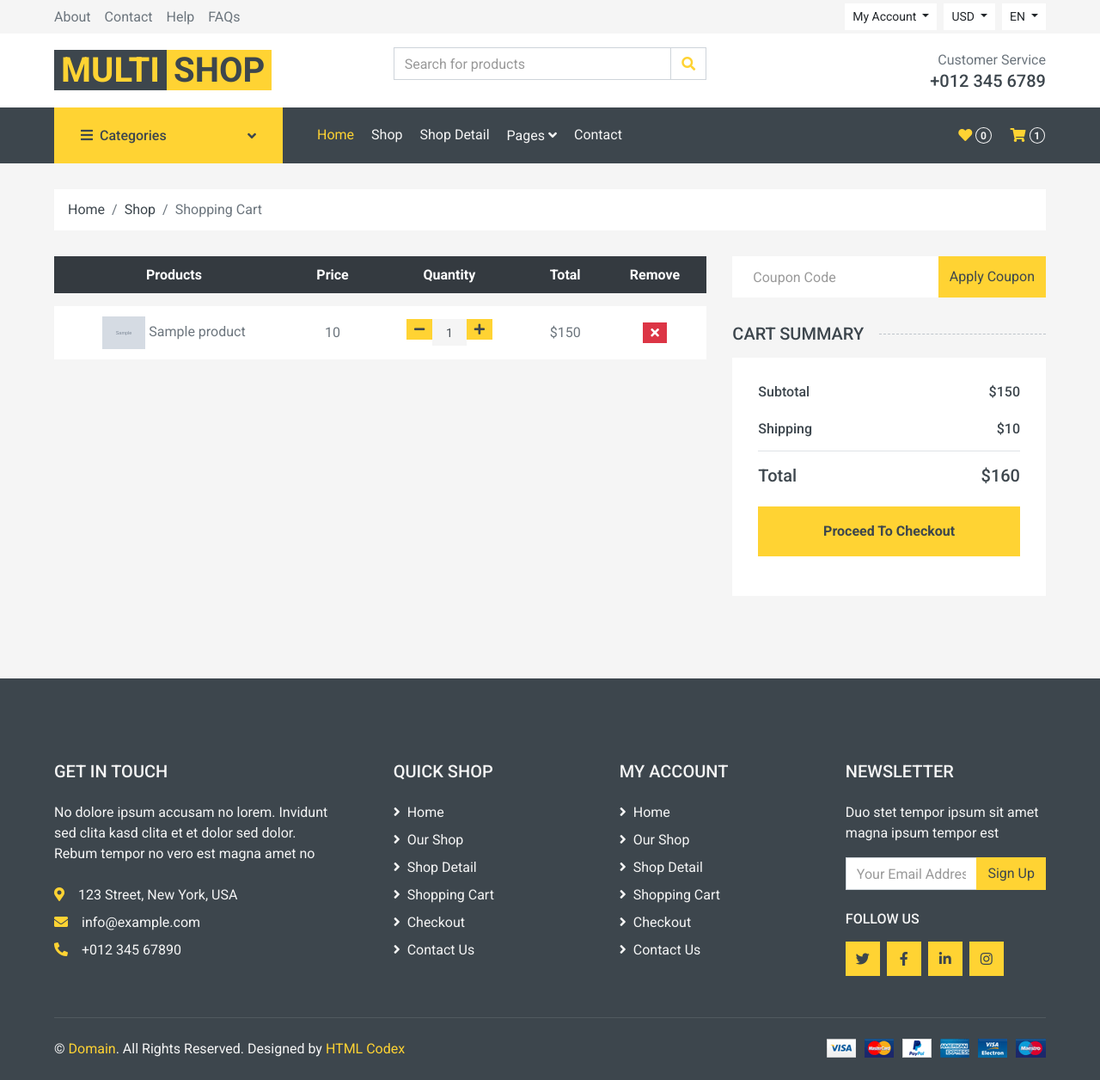
After one commit to mahdiramezanii/MultiShop, a Django app: template Home_app/templates/Home_app/cart.html in a window 1280 px wide. The commit adds this page. Shown: the whole page at 86% size. Run offline with Django 4.2, Linux system fonts and the light colour scheme; the template is opened without the code that fills it: most values are stand-ins (such as "Sample title", 1, 10 or a date in 2020); grey boxes marked "Sample" are stand-in pictures; some libraries are stand-ins or nearby versions.

Commit message:
Add the ability to remove the product from the shopping cart to the project

```diff
--- /dev/null
+++ b/Home_app/templates/Home_app/cart.html
@@ -0,0 +1,126 @@
+{% extends "base.html" %}
+{% load static %}
+<!DOCTYPE html>
+<html lang="en">
+
+
+{% block content %}
+    <!-- Breadcrumb Start -->
+    <div class="container-fluid">
+        <div class="row px-xl-5">
+            <div class="col-12">
+                <nav class="breadcrumb bg-light mb-30">
+                    <a class="breadcrumb-item text-dark" href="#">Home</a>
+                    <a class="breadcrumb-item text-dark" href="#">Shop</a>
+                    <span class="breadcrumb-item active">Shopping Cart</span>
+                </nav>
+            </div>
+        </div>
+    </div>
+    <!-- Breadcrumb End -->
+
+
+    <!-- Cart Start -->
+    <div class="container-fluid">
+
+        {% if object_list == None %}
+        <p class="alert-danger text text-center">Your shopping cart is empty</p>
+        {% else %}
+        <div class="row px-xl-5">
+            <div class="col-lg-8 table-responsive mb-5">
+                <table class="table table-light table-borderless table-hover text-center mb-0">
+
+                    <thead class="thead-dark">
+                    <tr>
+                        <th>Products</th>
+                        <th>Price</th>
+                        <th>Quantity</th>
+                        <th>Total</th>
+                        <th>Remove</th>
+                    </tr>
+                    </thead>
+                    <tbody class="align-middle">
+
+
+
+
+                        {% for item in object_list %}
+                            <tr>
+                                <td class="align-middle"><img src={{ item.product.image.url }} alt=""
+                                                              style="width: 50px;"> {{ item.product.name }}</td>
+                                <td class="align-middle">{{ item.price }}</td>
+                                <td class="align-middle">
+                                    <div class="input-group quantity mx-auto" style="width: 100px;">
+                                        <div class="input-group-btn">
+                                            <button class="btn btn-sm btn-primary btn-minus">
+                                                <i class="fa fa-minus"></i>
+                                            </button>
+                                        </div>
+                                        <input type="text"
+                                               class="form-control form-control-sm bg-secondary border-0 text-center"
+                                               value="1">
+                                        <div class="input-group-btn">
+                                            <button class="btn btn-sm btn-primary btn-plus">
+                                                <i class="fa fa-plus"></i>
+                                            </button>
+                                        </div>
+                                    </div>
+                                </td>
+                                <td class="align-middle">$150</td>
+                                <td class="align-middle">
+                                    <a href="{% url "Home_app:delet" item.id %}" class="btn btn-sm btn-danger"><i
+                                            class="fa fa-times"></i></a>
+                                </td>
+                            </tr>
+                        {% endfor %}
+
+
+
+                        </tbody>
+                        </table>
+                        </div>
+                        <div class="col-lg-4">
+                            <form class="mb-30" action="">
+                                <div class="input-group">
+                                    <input type="text" class="form-control border-0 p-4" placeholder="Coupon Code">
+                                    <div class="input-group-append">
+                                        <button class="btn btn-primary">Apply Coupon</button>
+                                    </div>
+                                </div>
+                            </form>
+                            <h5 class="section-title position-relative text-uppercase mb-3"><span
+                                    class="bg-secondary pr-3">Cart Summary</span>
+                            </h5>
+                            <div class="bg-light p-30 mb-5">
+                                <div class="border-bottom pb-2">
+                                    <div class="d-flex justify-content-between mb-3">
+                                        <h6>Subtotal</h6>
+                                        <h6>$150</h6>
+                                    </div>
+                                    <div class="d-flex justify-content-between">
+                                        <h6 class="font-weight-medium">Shipping</h6>
+                                        <h6 class="font-weight-medium">$10</h6>
+                                    </div>
+                                </div>
+                                <div class="pt-2">
+                                    <div class="d-flex justify-content-between mt-2">
+                                        <h5>Total</h5>
+                                        <h5>$160</h5>
+                                    </div>
+                                    <button class="btn btn-block btn-primary font-weight-bold my-3 py-3">Proceed To
+                                        Checkout
+                                    </button>
+                                </div>
+                            </div>
+                        </div>
+                        </div>
+                    {% endif %}
+    </div>
+    <!-- Cart End -->
+
+
+{% endblock %}
+
+</body>
+
+</html>
--- a/Home_app/urls.py
+++ b/Home_app/urls.py
@@ -4,4 +4,7 @@ from . import views
 app_name="Home_app"
 urlpatterns=[
     path("",views.Home.as_view(),name="Home"),
-    path("product/<slug:slug>",views.DetailProduct.as_view(),name="detail"),]
+    path("product/<slug:slug>",views.DetailProduct.as_view(),name="detail"),
+    path("cart",views.ShopCart.as_view(),name="cart"),
+    path("cart/delete/<int:pk>",views.DeleteShopCart.as_view(),name="delet")
+]
--- /dev/null
+++ b/Product_app/templates/Product_app/cartdetail_confirm_delete.html
@@ -0,0 +1,5 @@
+<form method="post">{% csrf_token %}
+    <p>Are you sure you want to delete "{{ object }}"?</p>
+    {{ form }}
+    <input type="submit" value="Confirm">
+</form>
--- a/templates/include/navbar.html
+++ b/templates/include/navbar.html
@@ -63,7 +63,7 @@
                             <span class="badge text-secondary border border-secondary rounded-circle"
                                   style="padding-bottom: 2px;">0</span>
                         </a>
-                        <a href="" class="btn px-0 ml-3">
+                        <a href="{% url "Home_app:cart" %}" class="btn px-0 ml-3">
                             <i class="fas fa-shopping-cart text-primary"></i>
                             <span class="badge text-secondary border border-secondary rounded-circle"
                                   style="padding-bottom: 2px;">{{ detail_count }}</span>
--- a/templates/include/tapbar.html
+++ b/templates/include/tapbar.html
@@ -78,7 +78,7 @@
     </div>
     <div class="row align-items-center bg-light py-3 px-xl-5 d-none d-lg-flex">
         <div class="col-lg-4">
-            <a href="" class="text-decoration-none">
+            <a href="{% url "Home_app:Home" %}" class="text-decoration-none">
                 <span class="h1 text-uppercase text-primary bg-dark px-2">Multi</span>
                 <span class="h1 text-uppercase text-dark bg-primary px-2 ml-n1">Shop</span>
             </a>
```
Also changed, not shown: Home_app/views.py (+52 -19 lines), db.sqlite3.
